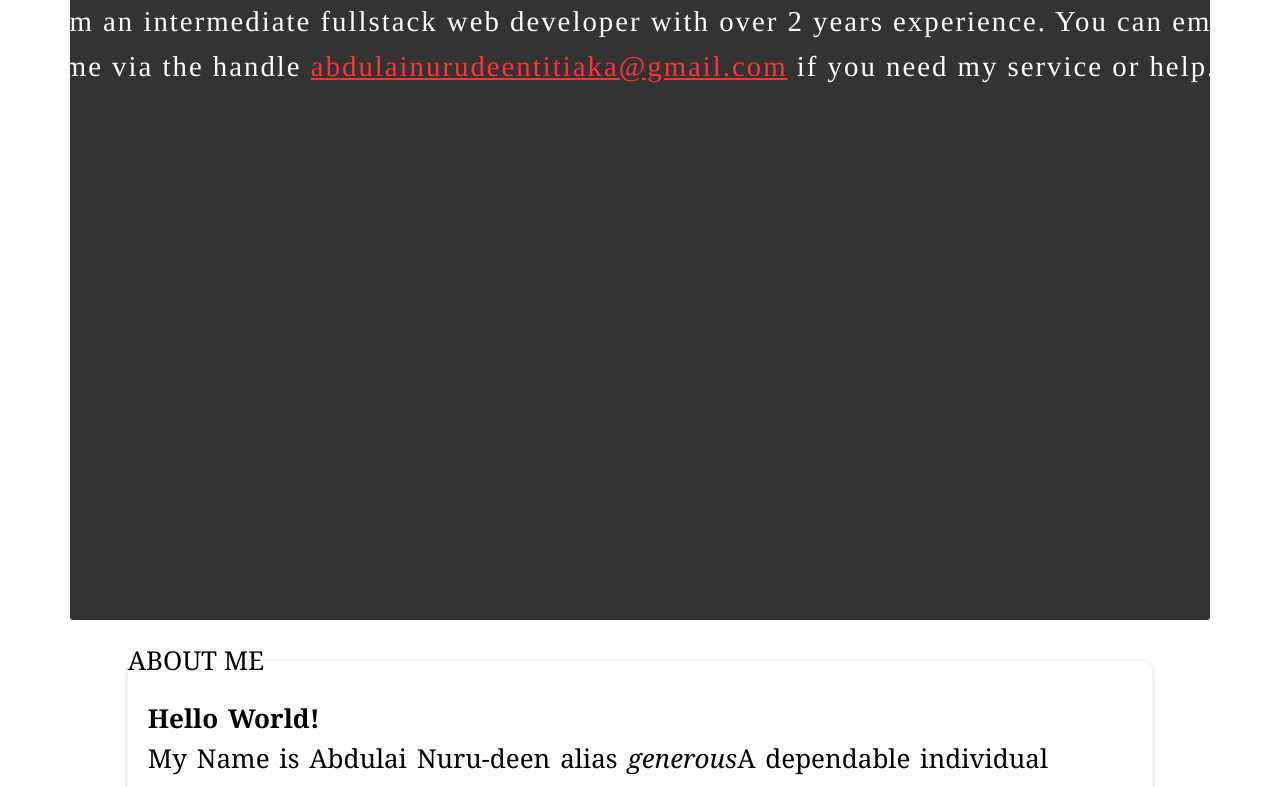
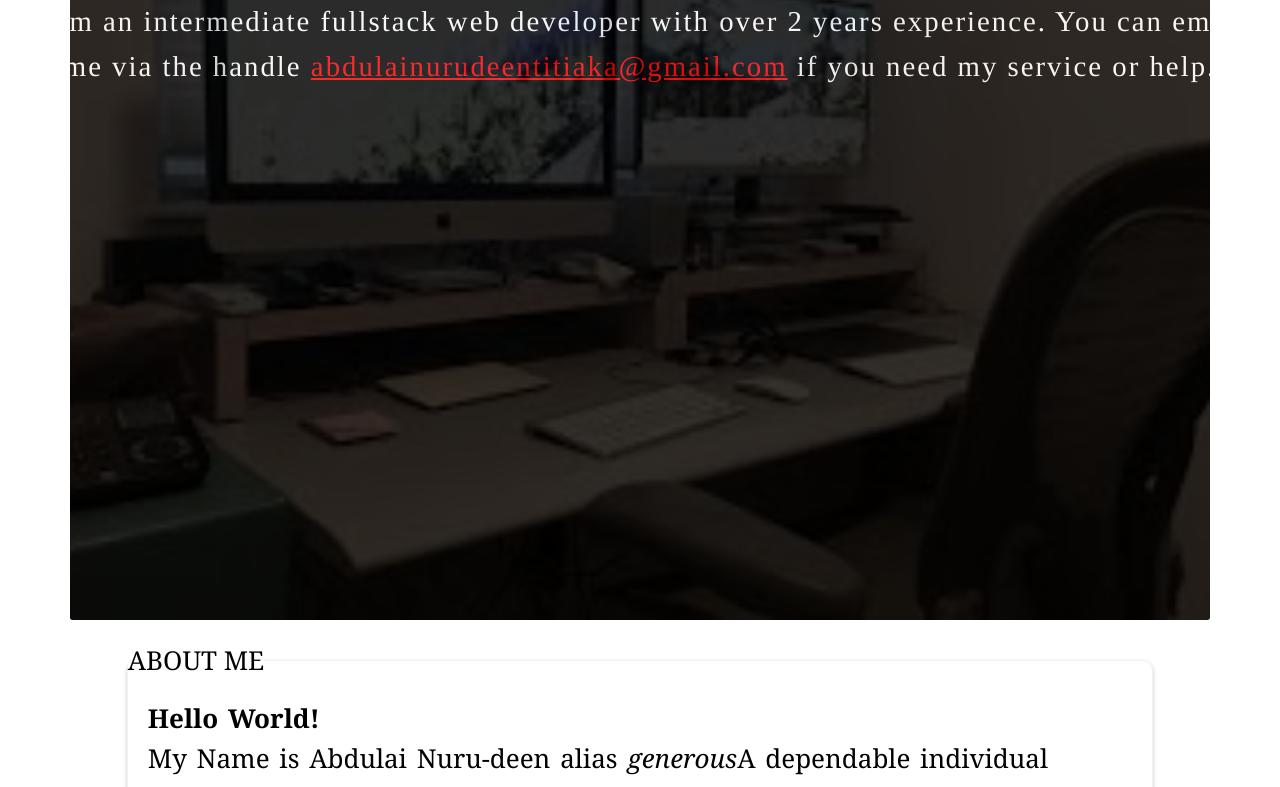
Before and after one commit to IamNuru/IamNurudeen.github.io, a plain HTML site: page index.html in a window 1280 px wide. Shown: the part 243-1030 px from the top of the page. Drawn offline with Linux system fonts and the light colour scheme.

Commit message:
Update main.css

```diff
--- a/src/main.css
+++ b/src/main.css
@@ -130,7 +130,7 @@ fieldset{
 .bg-photo{
     margin-top: 62px;
     border-radius: 3px;
-    background-image: url("src/images/office.jpg");
+    background-image: url("images/office.jpg");
     background-repeat: no-repeat;
     background-position: center;
     height: 100vh;
```
